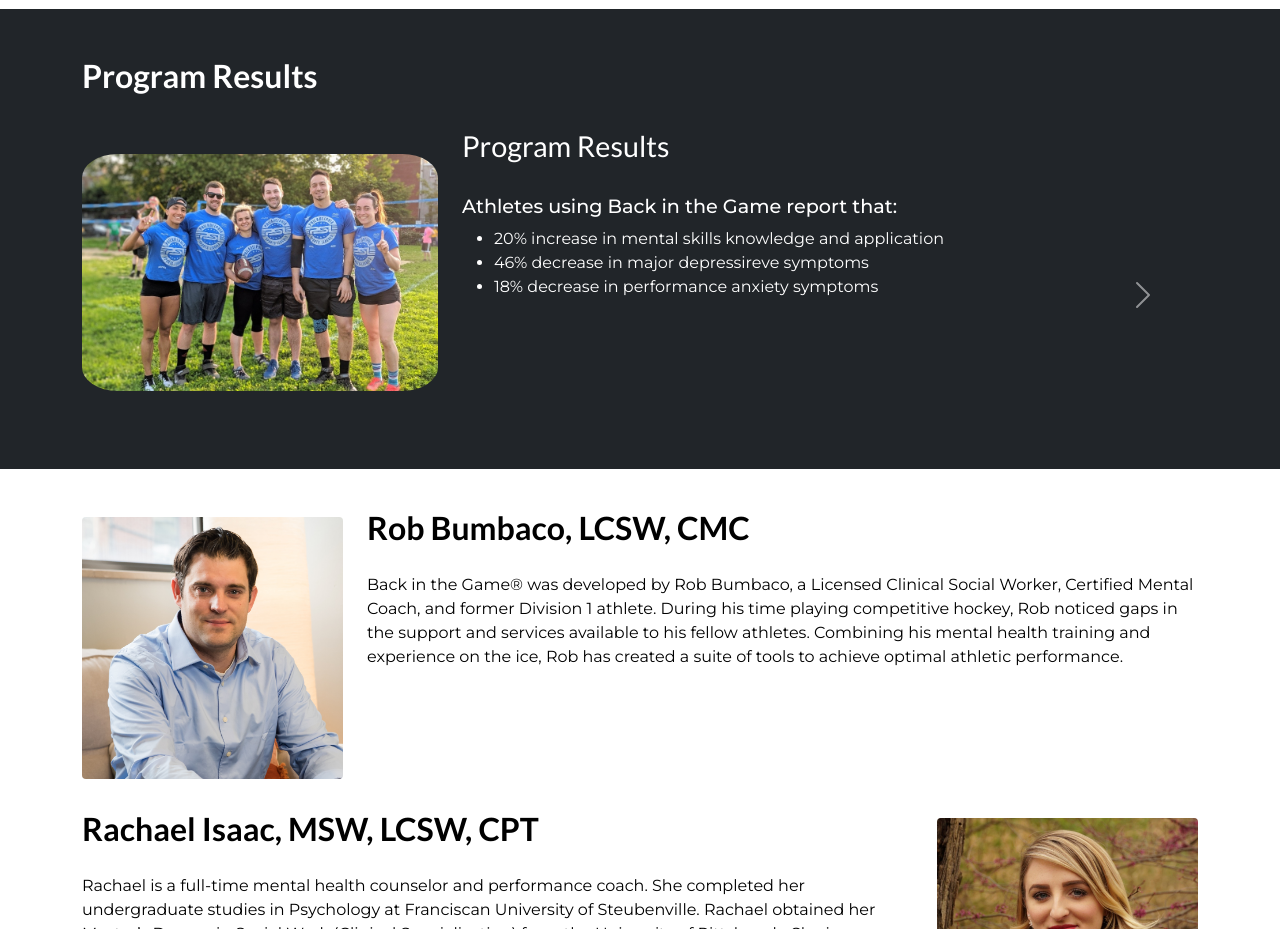
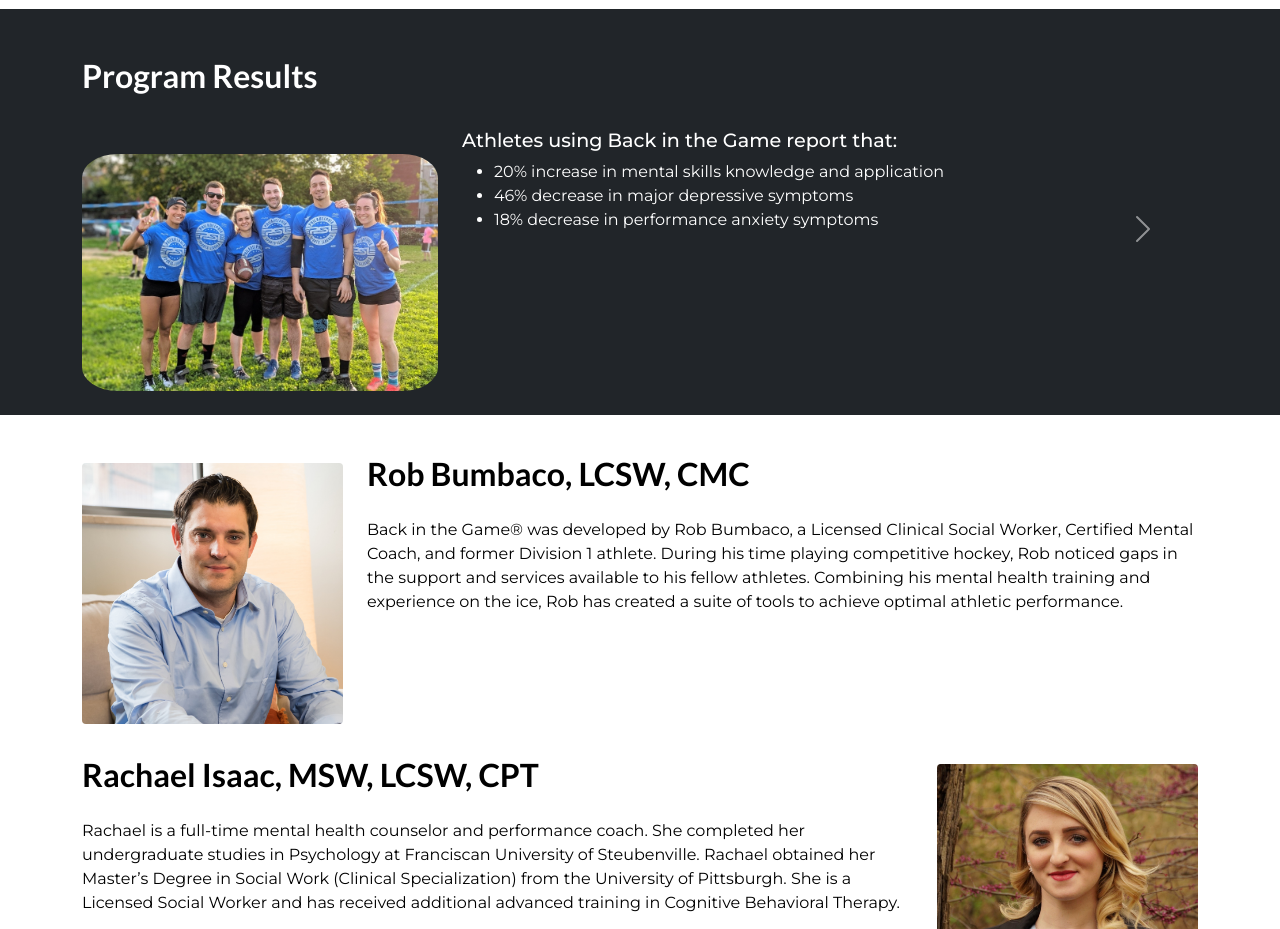
Before and after one commit to tcabezon/Back-in-the-game, a plain HTML site: page index.html in a window 1280 px wide. Shown: the part 2420-3349 px from the top of the page. Drawn offline with nearby package versions, Linux system fonts and the light colour scheme.

Commit message:
Edit results header

```diff
--- a/css/style-results-edited.css
+++ b/css/style-results-edited.css
@@ -8,6 +8,7 @@
 .banner {
     /**background-color:#282828;**/
     font-family: 'Montserrat', sans-serif;
+    height:fit-content;
 }
 
 
@@ -67,6 +68,8 @@
 {
     margin-left: 50px;
 }
+
+
 /** Media Queries **/
 
 /*** phone ***/
--- a/index.html
+++ b/index.html
@@ -307,7 +307,7 @@
                   </div>
                   <div class= "col-md-8">
                   <!-- Header for desktop and tablet screen -->
-                  <h2 class="results-header-large">Program Results</h2><br>
+                  <!-- <h2 class="results-header-large">Program Results</h2><br> -->
 
                   <!-- Carousel Indicator Buttons -->
                   <div id="carouselExampleIndicators" class="carousel slide" data-ride="carousel" data-interval="false">
@@ -322,7 +322,7 @@
                               <h3 class="results-intro"> Athletes using Back in the Game report that:</h3>
                               <ul class="program-benefits">
                                   <li>20% increase in mental skills knowledge and application</li>
-                                  <li>46% decrease in major depressireve symptoms</li>
+                                  <li>46% decrease in major depressive symptoms</li>
                                   <li>18% decrease in performance anxiety symptoms</li>
                               </ul>
                           </div>
@@ -332,7 +332,7 @@
                               <ul class="program-benefits">
                                   <li>Improved team cohesion</li>
                                   <li>Athletes were better able to handle the ups and downs of a long season</li>
-                                  <li>Athletes leraned how to focus on what's important during the game</li>
+                                  <li>Athletes learned how to focus on what's important during the game</li>
                                   <li>Athletes were better able to move on from mistakes</li>
                               </ul>
                           </div>
```
